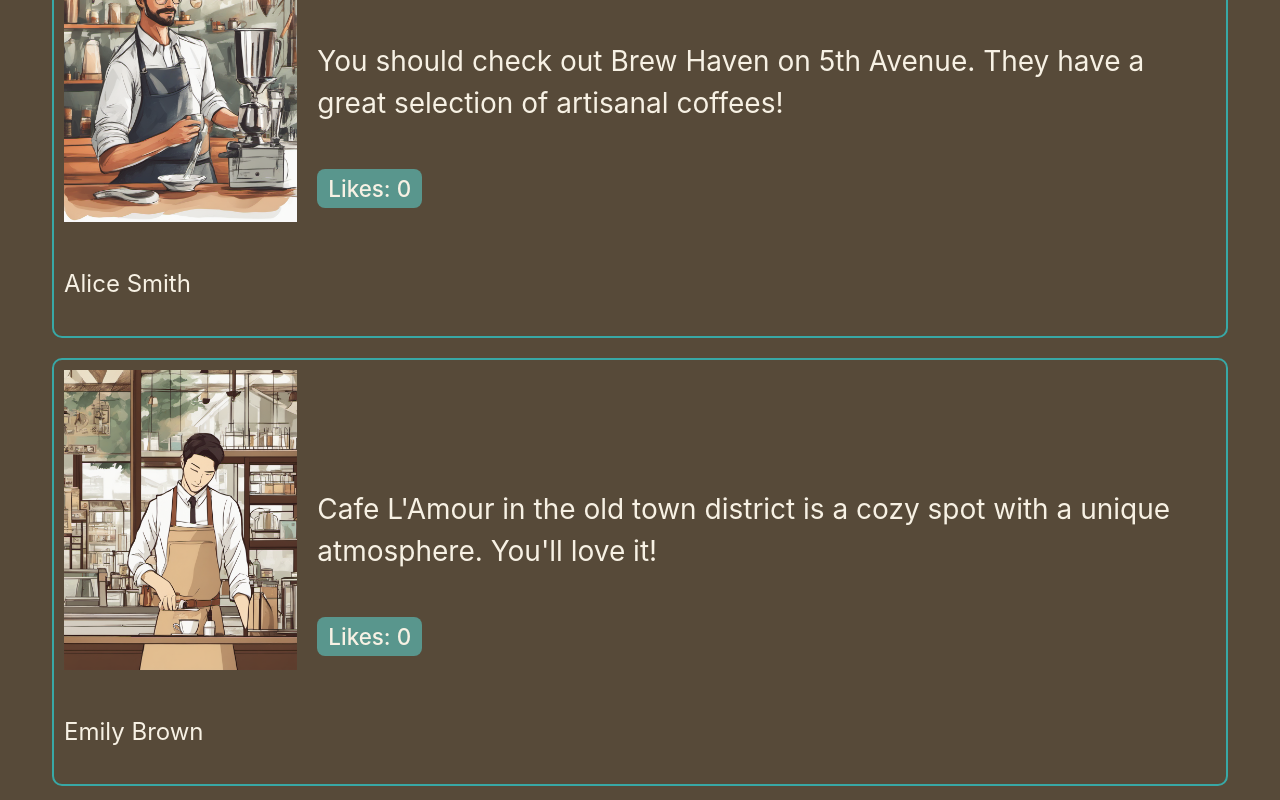
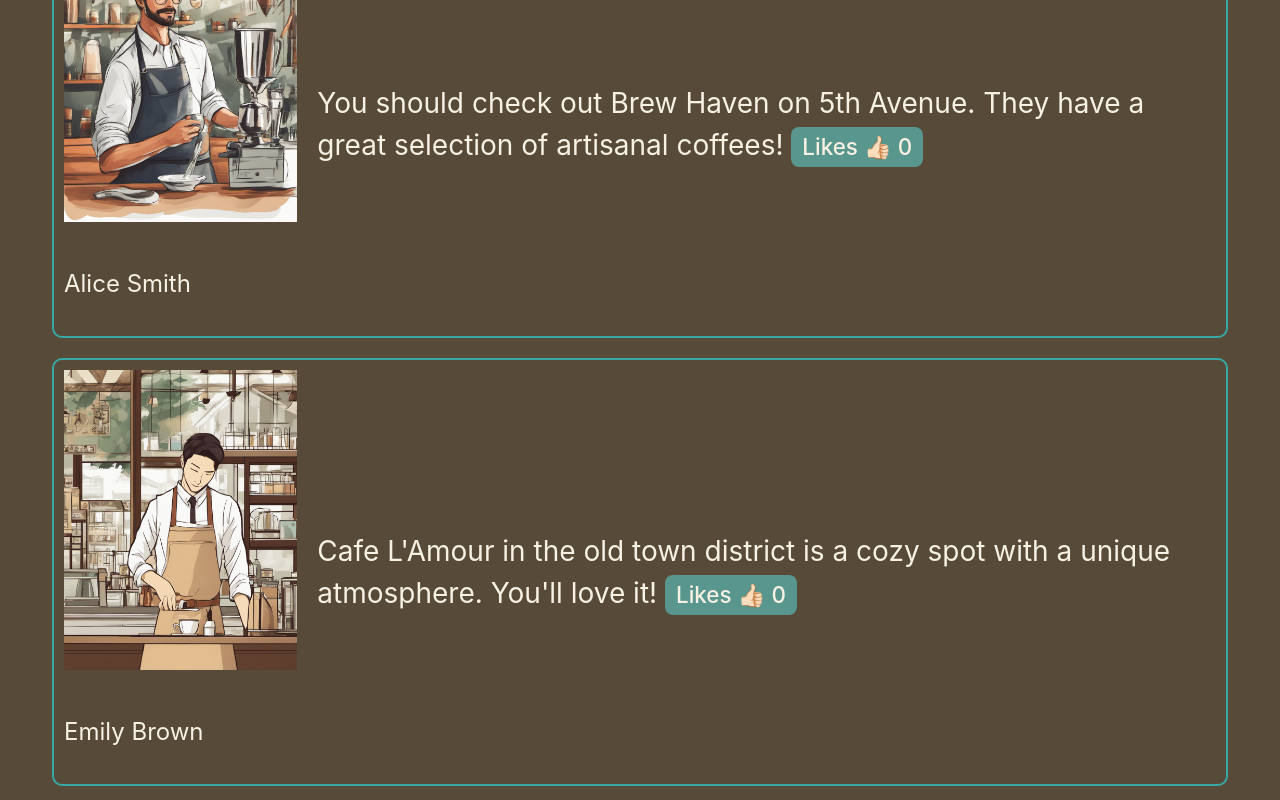
Before and after one commit to leslieyjkim/Coffee_forum_2024, a React (Vite) app in the folder Project_coffee_forum/: page / in a window 1280 px wide. Shown: the part 1140-1940 px from the top of the page. Built offline with nearby package versions, Linux system fonts and the light colour scheme.

Commit message:
Fix minor things

```diff
--- a/Project_coffee_forum/src/App.scss
+++ b/Project_coffee_forum/src/App.scss
@@ -98,7 +98,6 @@
 }
 
 .ReplyForm {
-  width: 100%;
   padding:1em;
   background-color: #38a8a6;
   input,
@@ -110,5 +109,5 @@
 }
 
 .ReplyInput {
-  width: 1000px;
+  width: 35%;
 }
--- a/Project_coffee_forum/src/components/ReplyListItem.jsx
+++ b/Project_coffee_forum/src/components/ReplyListItem.jsx
@@ -5,11 +5,9 @@
     return (
             <article className="ReplyListItem">
               <p>
-              <span>{content}</span>
-              <br></br>
-              <br></br>
+              <span>{content}  </span>
               <button onClick={addReplyLikeOfPost} className="Replybutton-style">
-                  Likes: {likes}
+                  Likes 👍🏻 {likes}
               </button>
               </p>
               <p>{user.name}</p>
```
Also changed, not shown: 1 other file (tests, documents, lock files or other folders).
